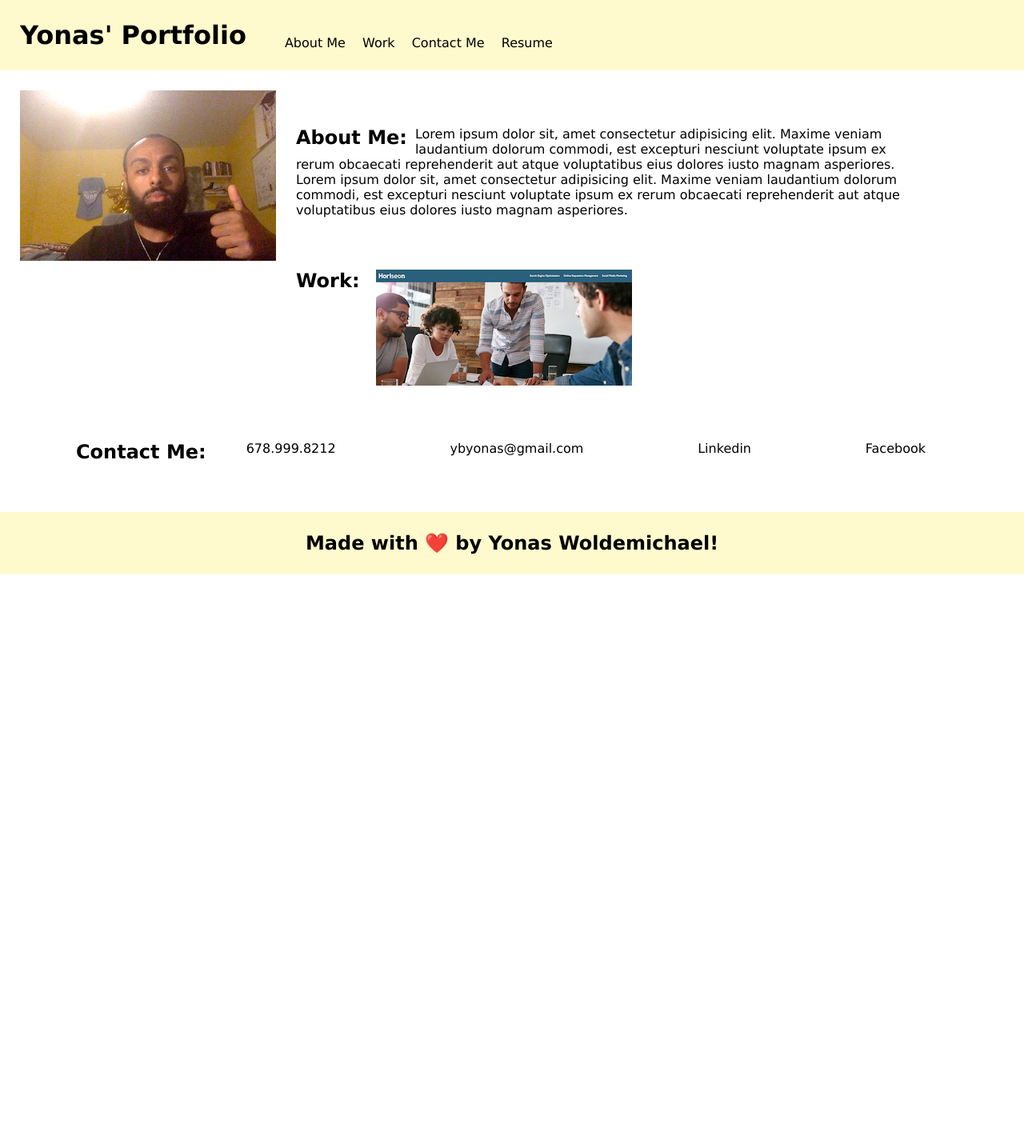
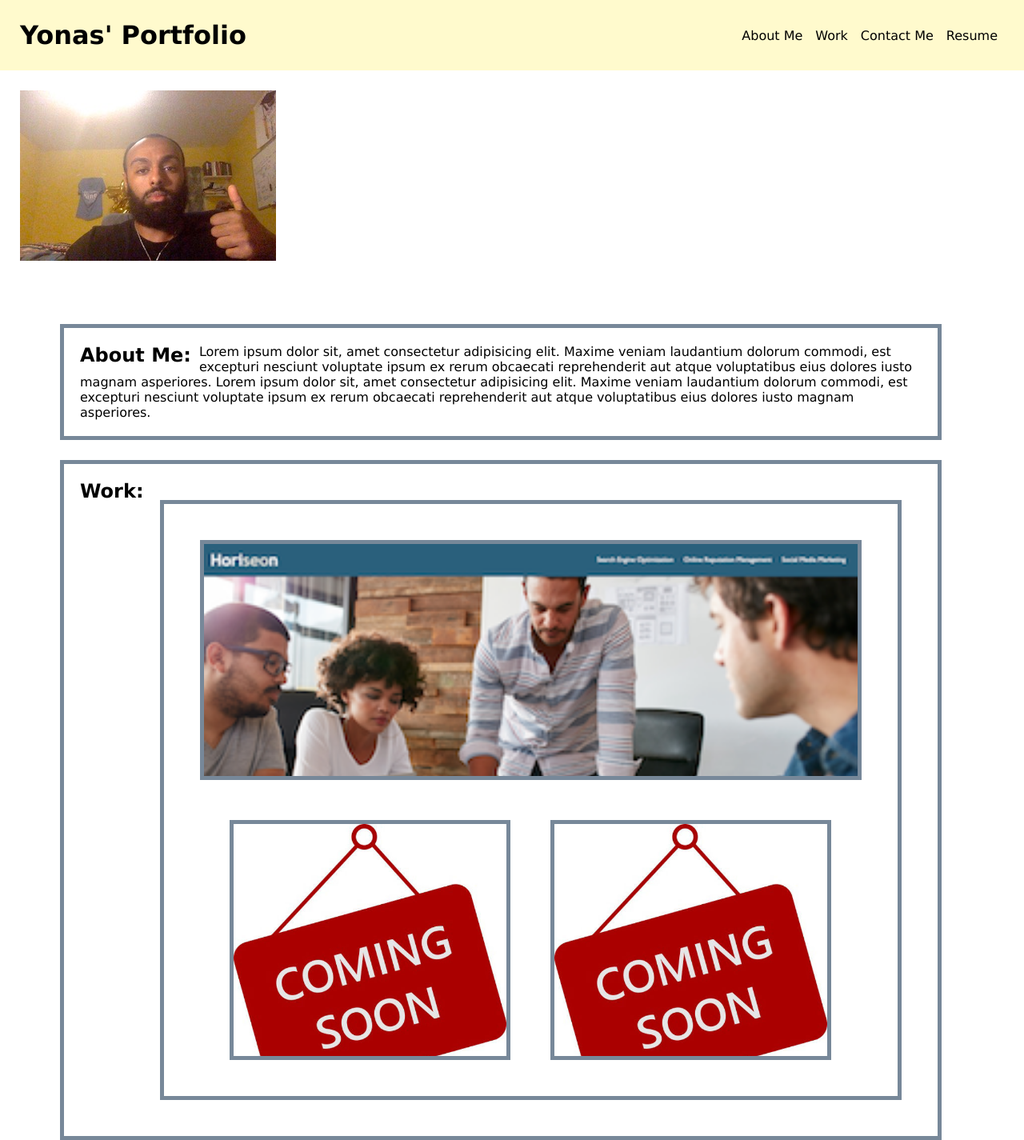
Before and after one commit to Ybyonas1/portfolio-hw, a plain HTML site: page Index.html in a window 1280 px wide. Shown: the top 1425 px of the page at 80% size. Before the commit the page ends 800 px from the top, so only its background shows below. Drawn offline with Linux system fonts and the light colour scheme.

Commit message:
last minute edits

```diff
--- a/Index.html
+++ b/Index.html
@@ -8,6 +8,8 @@
     <link rel="stylesheet" href="./assets/style.css">
     <title>Yonas First Portfolio</title>
 </head>
+
+<body>
     <header>
         <h1>Yonas' Portfolio</h1>
         <ul>
@@ -17,8 +19,6 @@
             <li><a href="https://intheprocess.com">Resume</a></li>
         </ul>
     </header>
-
-<body>
     <aside>
         <img src="./assets/images/Photo on 11-17-21 at 9.06 PM.jpg" alt="image of yonas">
     </aside>
@@ -27,17 +27,19 @@
             <h2>About Me:</h2>
             <p>Lorem ipsum dolor sit, amet consectetur adipisicing elit. Maxime veniam laudantium dolorum commodi, est
                 excepturi nesciunt voluptate ipsum ex rerum obcaecati reprehenderit aut atque voluptatibus eius dolores
-                iusto magnam asperiores. Lorem ipsum dolor sit, amet consectetur adipisicing elit. Maxime veniam laudantium dolorum commodi, est
+                iusto magnam asperiores. Lorem ipsum dolor sit, amet consectetur adipisicing elit. Maxime veniam
+                laudantium dolorum commodi, est
                 excepturi nesciunt voluptate ipsum ex rerum obcaecati reprehenderit aut atque voluptatibus eius dolores
                 iusto magnam asperiores.</p>
         </div>
         <div id="work">
             <h2>Work:</h2>
-            <ul>
-                <li id="horiseon"><img src="./assets/images/Screen Shot 2021-11-17 at 8.54.26 PM.png" alt="horiseon"></li>
-                <!-- <li id="comingsoon"><img src="./assets/images/Coming Soon.jpeg" alt="coming soon"></li> -->
-                <!-- <li id="comingsoon"><img src="./assets/images/Coming Soon.jpeg" alt="coming soon"></li> -->
-            </ul>
+            <div class="workpics">
+                <div class="comingsoon horiseon">
+                </div>
+                <div class="comingsoon poster"></div>
+                <div class="comingsoon secposter"></div>
+            </div>
         </div>
         <div id="contact-me">
             <h2>Contact Me:</h2>
--- a/assets/style.css
+++ b/assets/style.css
@@ -9,6 +9,11 @@ header {
     display: flex;
     padding: 25px;
 
+}
+
+header h1 {
+    display: inline-block;
+    width: 100%;
 }
 
 header li {
@@ -23,7 +28,10 @@ header li:hover {
 }
 
 header ul {
-    align-self: flex-end;
+    display: flex;
+    justify-content: flex-end;
+    width: 100%;
+    align-items: center;
      /* float: right; ????? */
     /* justify-content: right; Doesn't work  */
 
@@ -49,13 +57,12 @@ section {
 }
 
 aside img {
-    float: left;
     padding: 25px;
 }
 
 div {
     margin: 25px;
-    /* border: 5px lightslategrey solid; */
+    border: 5px lightslategrey solid;
 /* HOW DO I FIX THIS ISSUE!!!  */
     padding: 20px;
 }
@@ -69,9 +76,36 @@ div h2 {
     margin-right: 20px;
 }
 
-#horiseon, #comingsoon {
-    margin: auto;
-    list-style-type: none;
+.workpics {
+    display: flex;
+    flex-wrap: wrap;
+    justify-content: center;
+}
+
+.comingsoon {
+    display: flex;
+    align-items: flex-end;
+    height: 300px;
+    background-size: 100%;
+    background-repeat: no-repeat;
+    width: 40%;
+}
+
+.comingsoon:first-child {
+    min-height: 300px;
+    width: 100%;
+}
+
+.horiseon {
+    background-image: url("./images/Screen\ Shot\ 2021-11-17\ at\ 8.54.26\ PM.png");
+}
+
+.poster {
+    background-image: url("./images/Coming\ Soon.jpeg");
+}
+
+.secposter {
+    background-image: url("./images/Coming\ Soon.jpeg");
 }
 
 #contlinks {
```
Also changed, not shown: 1 other file. Lines whose indentation alone changed are shown as unchanged.
